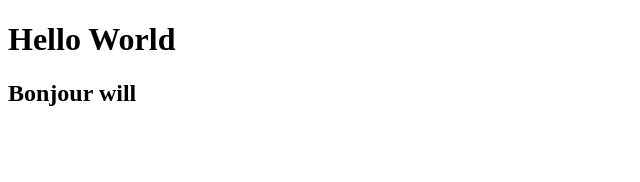
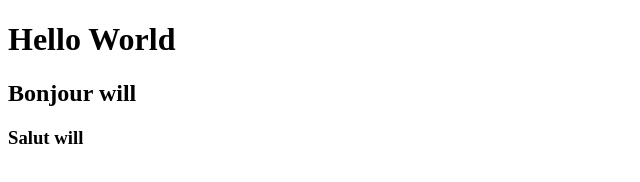
Before and after one commit to WilliamNdongmo88/OpenclassroomsProject, a plain HTML site: page index.html in a window 1280 px wide. Shown: the whole page, without its empty margins (0-640 px from the left). Drawn offline with Linux system fonts and the light colour scheme.

Commit message:
Update index.html

```diff
--- a/index.html
+++ b/index.html
@@ -8,5 +8,6 @@
 <body>
 	<h1>Hello World</h1>
 	<h2>Bonjour will</h2>
+	<h3>Salut will</h3>
 </body>
 </html>
```
